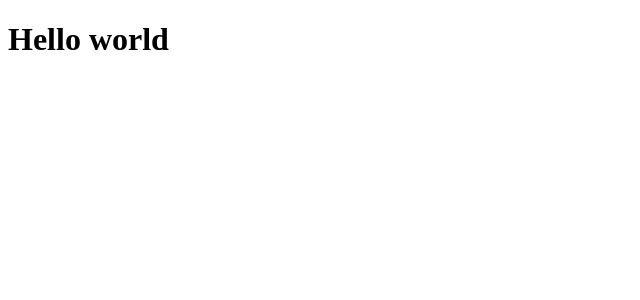
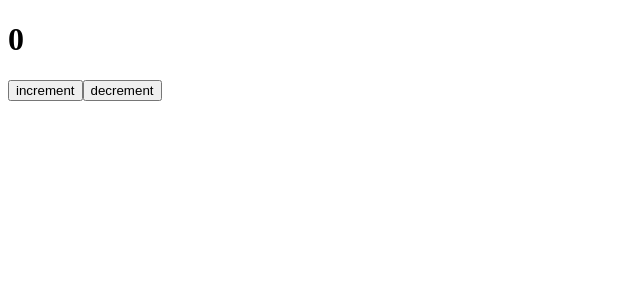
Before and after one commit to YasirHasn9/TS_in_react_redux, a React (Create React App) app in the folder rrts/: page / in a window 1280 px wide. Shown: the top 300 px of the page, without its empty margins (0-640 px from the left). Built offline with nearby package versions, Linux system fonts and the light colour scheme.

Commit message:
TS in class based component

```diff
--- a/rrts/src/index.tsx
+++ b/rrts/src/index.tsx
@@ -2,12 +2,44 @@ import React from "react"
 import ReactDOM from "react-dom"
 
 
-class App extends React.Component{
+// to rich your component with the data we are dealing with
+//  we are gonna use an interface to say 'hi component, at the moment,
+// we are using this data and the type of it is this and this'
+
+interface AppProps {
+    color?:string,
+}
+interface AppStates {
+    count:number
+}
+
+class App extends React.Component<AppProps, AppStates>{
+    constructor(props:AppProps){
+        super(props)
+        this.state = {
+            count: 0
+        }
+    }
+
+    // because both have returned nothing, we used void
+    add = ():void => {
+        this.setState({count: this.state.count + 1})
+    }
+    subtract = ():void => {
+        this.setState({count: this.state.count - 1})
+    }
     render(){
         return(
-            <h1>Hello world</h1>
+            <>
+            <h1>{this.state.count}</h1>
+            <div>
+                <button onClick={this.add} >increment</button>
+                <button onClick={this.subtract}>decrement</button>
+            </div>
+            </>
         )
     }
 }
 
-ReactDOM.render(<App /> , document.getElementById("root"))
+
+ReactDOM.render(<App  /> , document.getElementById("root"))
```
Also changed, not shown: 1 other file (tests, documents, lock files or other folders).
